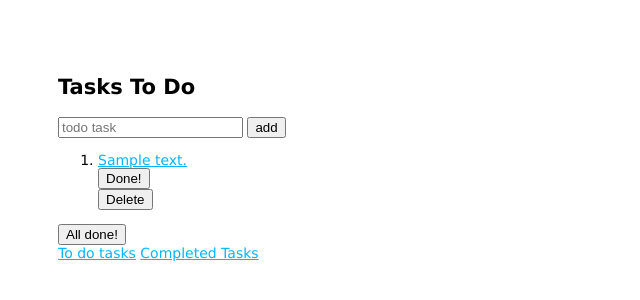
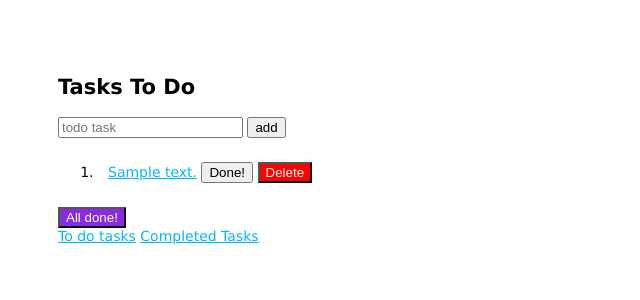
Before and after one commit to qp3580ug/To_Do_List, a Node project: template views/index.hbs in a window 1280 px wide. Shown: the top 300 px of the page, without its empty margins (0-640 px from the left). Run offline with Node 20 templates, Linux system fonts and the light colour scheme; the template is opened without the code that fills it: most values are stand-ins (such as "Sample title", 1, 10 or a date in 2020).

Commit message:
Lab 9 updates

```diff
--- a/package.json
+++ b/package.json
@@ -10,6 +10,8 @@
     "cookie-parser": "~1.4.3",
     "debug": "~2.6.9",
     "express": "~4.15.5",
+    "express-flash": "0.0.2",
+    "express-session": "^1.15.6",
     "hbs": "~4.0.1",
     "mongoose": "^5.0.11",
     "morgan": "~1.9.0",
--- a/public/stylesheets/style.css
+++ b/public/stylesheets/style.css
@@ -1,8 +1,39 @@
 body {
   padding: 50px;
-  font: 14px "Lucida Grande", Helvetica, Arial, sans-serif;
+  font: 14px "Lucida Grande",
+  Helvetica, Arial, sans-serif;
 }
 
 a {
   color: #00B7FF;
 }
+
+.delete-form, .done-form {
+  display: inline-block;
+}
+
+.done-button {
+  background-color: aqua;
+}
+
+.delete-button {
+  background-color: red;
+  color: white;
+}
+
+.all-done-button {
+  background-color: blueviolet;
+  color:white;
+}
+
+li {
+  padding: 10px;
+}
+
+.error-message {
+  color: red;
+}
+
+.info-message {
+  color: green;
+}
--- a/routes/users.js
+++ b/routes/users.js
@@ -6,4 +6,5 @@ router.get('/', function(req, res, next) {
   res.send('respond with a resource');
 });
 
+
 module.exports = router;
--- a/views/index.hbs
+++ b/views/index.hbs
@@ -2,9 +2,16 @@
 
 <div class="add-task">
   <form id="add-task-form" action="/add" method="POST">
-    <input id="add-task-text" name="text" placeholder="todo task">
+    <input id="add-task-text" name="text" placeholder="todo task" required>
     <input id="add-task-button" name="add" type="submit" value="add">
   </form>
+</div>
+
+<div class="flash-messages">
+  {{#if messages}}
+    <p class="error-message">{{messages.error}}</p>
+    <p class="info-message">{{messages.info}}</p>
+  {{/if}}
 </div>
 
 <div class="task-list">
```
Also changed, not shown: app.js (+11 -0 lines), public/javascripts/confirm-delete.js (added, +14 -0 lines), routes/index.js (+5 -9 lines), views/completed_tasks.hbs (+0 -9 lines), 1 other file.
